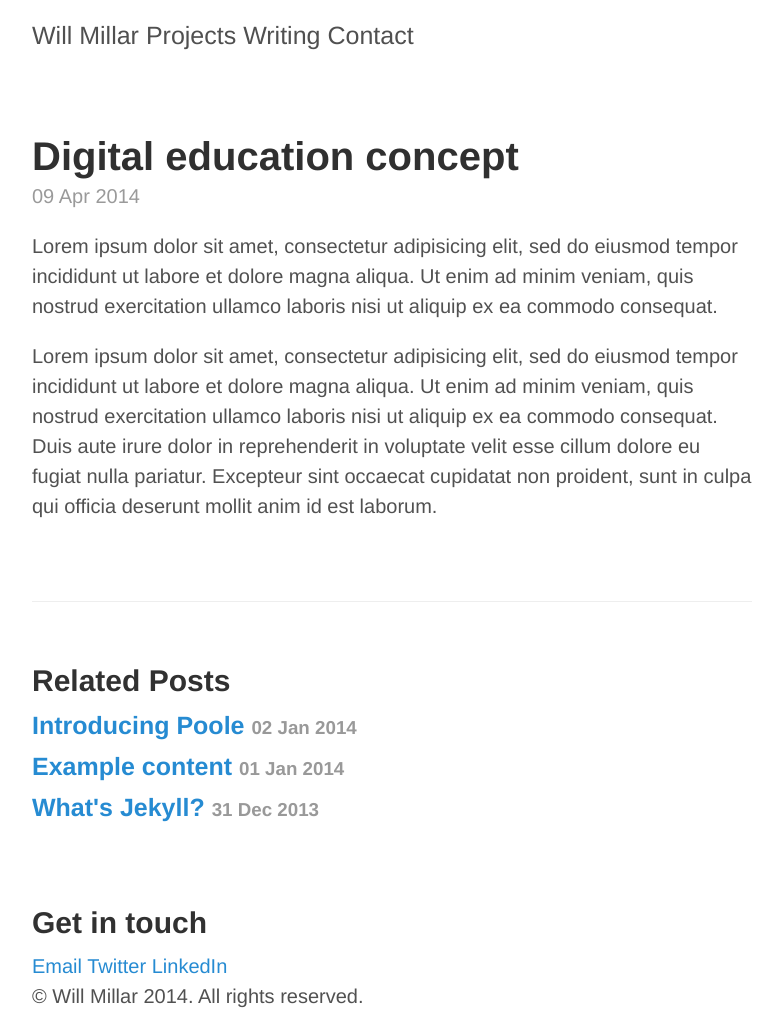
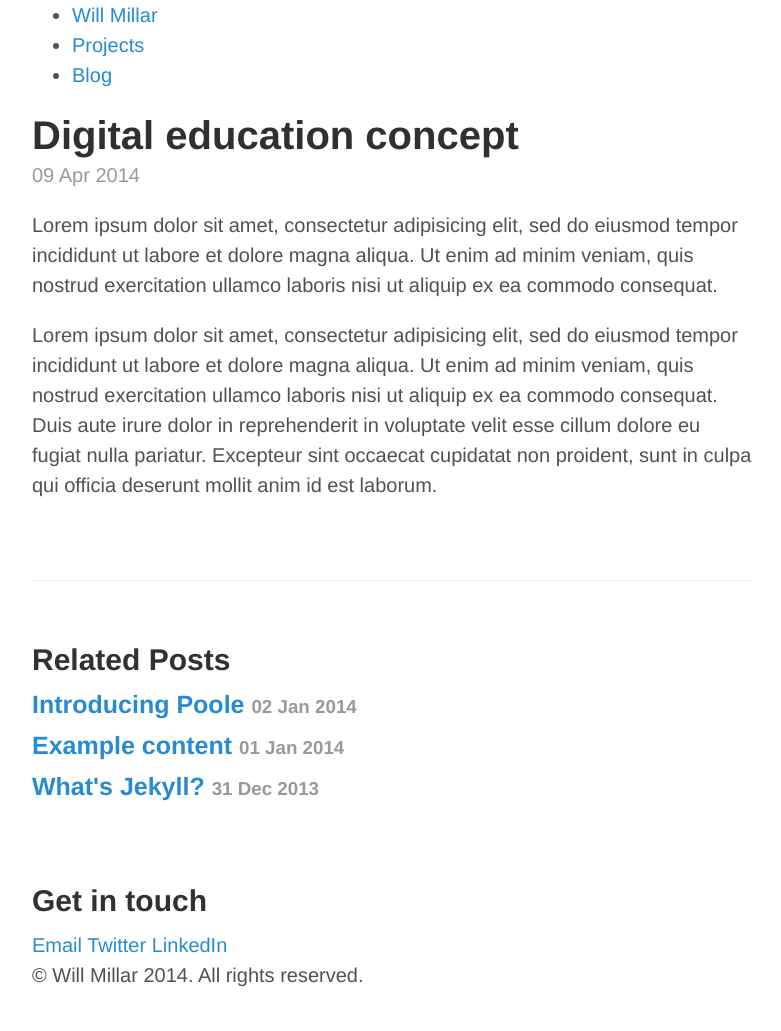
Before and after one commit to willmillar/willmillar.github.io, a Jekyll site: the page built from _posts/2014-04-09-gather.md, in a window 1280 px wide. Shown: the whole page, without its empty margins (248-1029 px from the left). Built offline with Jekyll 4.4.1, drawn with Linux system fonts in a browser that asks for light colours; Markdown is read by kramdown in place of the engine named in the settings; after the commit the page ends 1010 px from its top, so only the background shows below that.

Commit message:
Attempting "if ==" nav highlighting scheme

```diff
--- a/_includes/nav.html
+++ b/_includes/nav.html
@@ -1,9 +1,5 @@
-{% capture location %}{{ page.url | remove_first:'/' | split:'/' | first }}{% endcapture %}
-      <nav class="masthead" role="navigation">
-        <h3 class="masthead-title">
-          <a {% if location == 0 %}class="active" {% endif %}href="/">{{ site.title }}</a>
-          <a {% if location == 'projects' %}class="active" {% endif %}href="/projects/">Projects</a>
-          <a {% if location == 'writing' %}class="active" {% endif %}href="/writing/">Writing</a>
-          <a href="#footer">Contact</a>
-        </h3>
-      </nav>
+<ul>
+	<li><a href="{{site.baseurl}}/" class="{% if page.url == '/index.html' %}current{% endif %}">{{site.title}}</a></li>
+	<li><a href="{{site.baseurl}}/projects/" class="{% if page.url == '/projects.html' %}current{% endif %}">Projects</a></li>
+	<li><a href="{{site.baseurl}}/blog/" class="{% if page.url == '/blog.html' %}current{% endif %}">Blog</a></li>
+</ul>
--- a/public/css/poole.css
+++ b/public/css/poole.css
@@ -437,6 +437,6 @@ nav a.first {
   font-weight: 1000;
 }
 
-nav a.active {
-  font-size: 9000;
+a.current {
+  font-size: 200px;
 }
```
Also changed, not shown: 12 other files.
